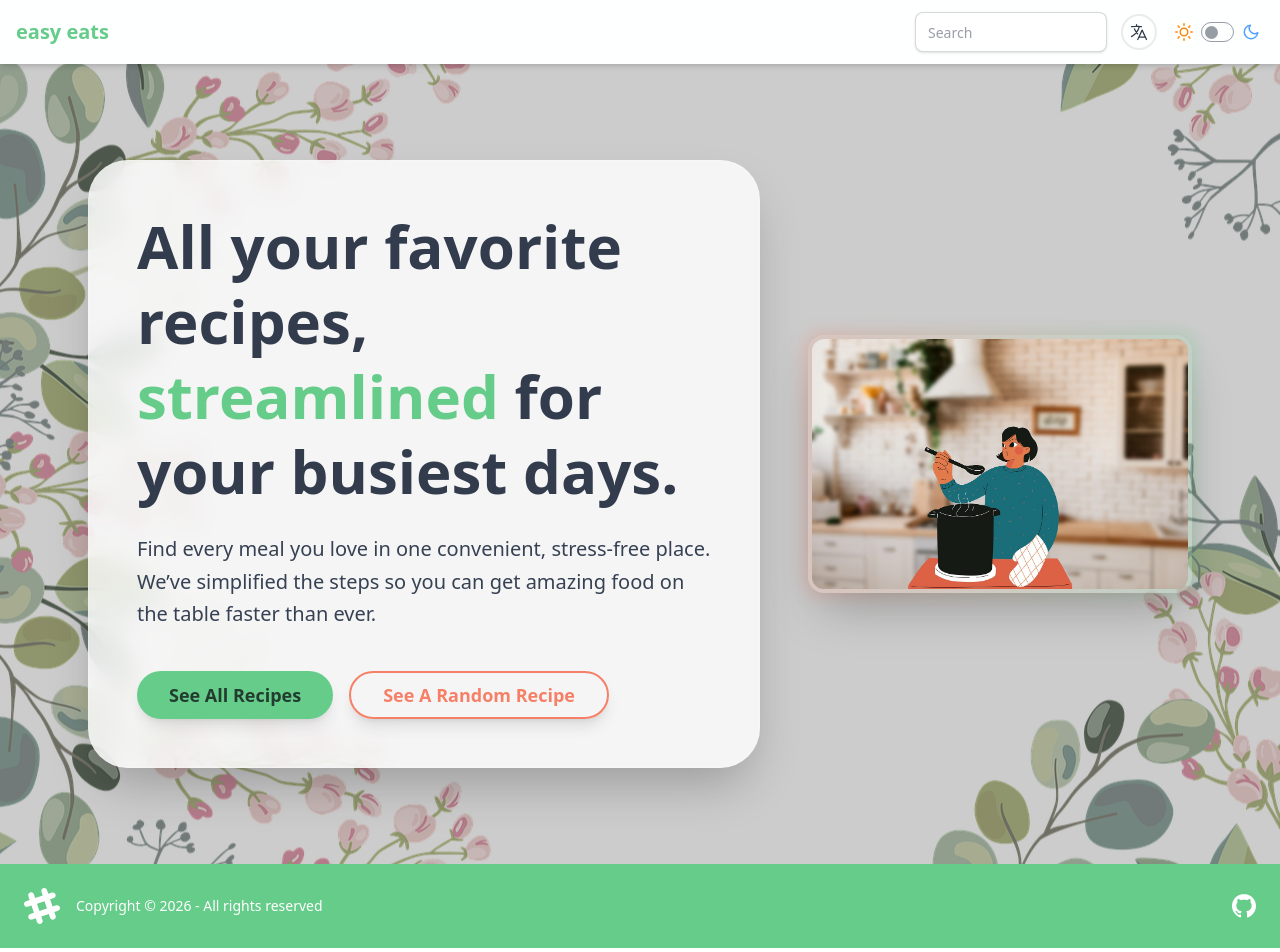
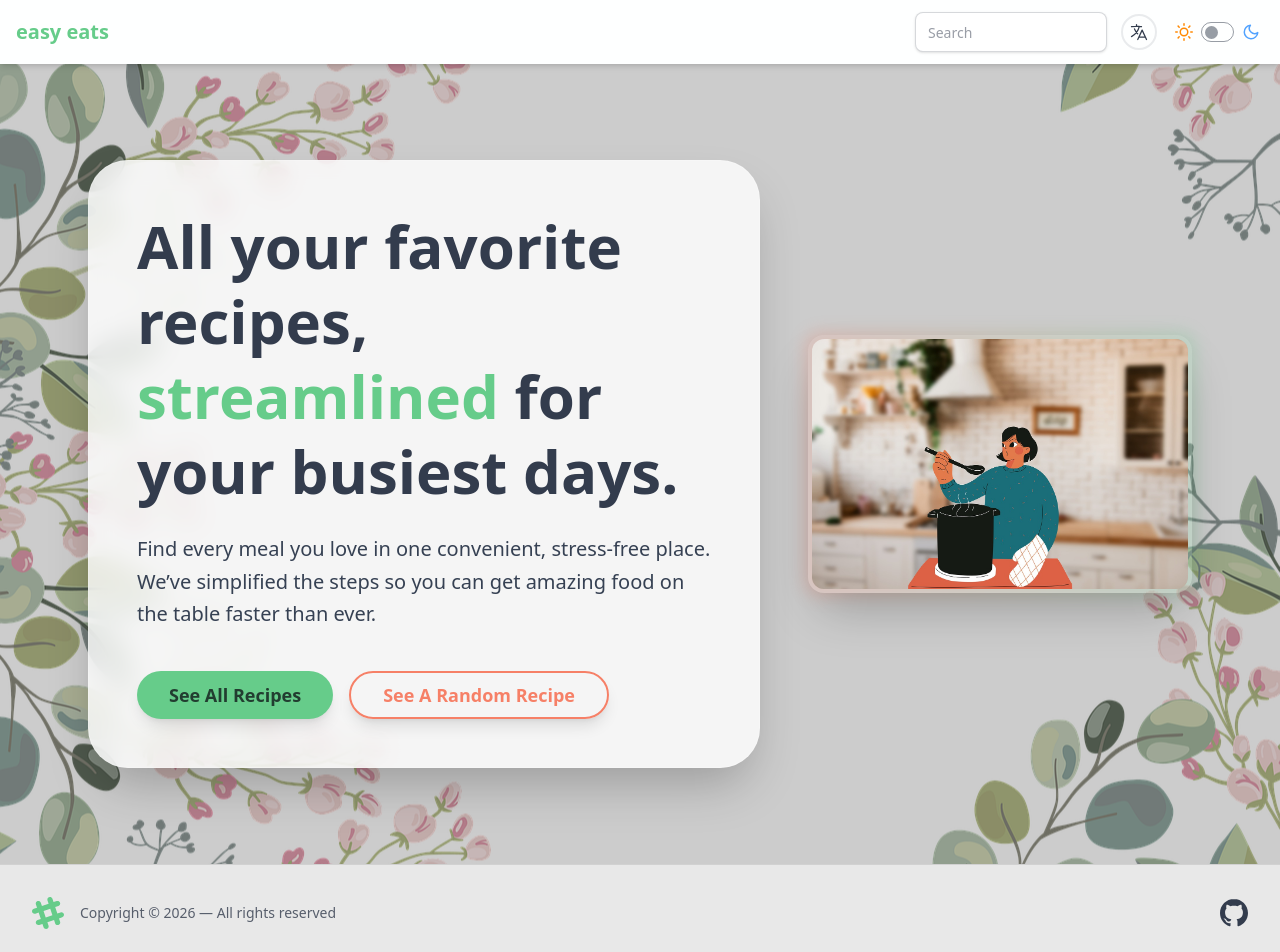
Before and after one commit to ArnauDavis/jsEasyEats, a React (Vite) app: page / in a window 1280 px wide. Shown: the top 952 px of the page. Built offline with nearby package versions, Linux system fonts and the light colour scheme.

Commit message:
updated footer

```diff
--- a/src/components/Footer.jsx
+++ b/src/components/Footer.jsx
@@ -3,28 +3,39 @@ import { useLanguage } from '../LanguageProvider'
 
 function Footer() {
   const { t } = useLanguage()
+
   return (
-    <footer className="footer w-full flex flex-col items-center gap-6 p-6 bg-primary text-white sm:flex-row sm:justify-between">
+    <footer className="footer w-full flex flex-col items-center gap-6 p-8 bg-base-200 text-base-content border-t border-base-300 sm:flex-row sm:justify-between transition-colors duration-300">
+
       <aside className="flex items-center gap-4">
         <svg
-          width="36"
-          height="36"
+          width="32"
+          height="32"
           viewBox="0 0 24 24"
           xmlns="http://www.w3.org/2000/svg"
           fillRule="evenodd"
           clipRule="evenodd"
-          className="fill-current">
+          className="fill-primary">
           <path
             d="M22.672 15.226l-2.432.811.841 2.515c.33 1.019-.209 2.127-1.23 2.456-1.15.325-2.148-.321-2.463-1.226l-.84-2.518-5.013 1.677.84 2.517c.391 1.203-.434 2.542-1.831 2.542-.88 0-1.601-.564-1.86-1.314l-.842-2.516-2.431.809c-1.135.328-2.145-.317-2.463-1.229-.329-1.018.211-2.127 1.231-2.456l2.432-.809-1.621-4.823-2.432.808c-1.355.384-2.558-.59-2.558-1.839 0-.817.509-1.582 1.327-1.846l2.433-.809-.842-2.515c-.33-1.02.211-2.129 1.232-2.458 1.02-.329 2.13.209 2.461 1.229l.842 2.515 5.011-1.677-.839-2.517c-.403-1.238.484-2.553 1.843-2.553.819 0 1.585.509 1.85 1.326l.841 2.517 2.431-.81c1.02-.33 2.131.211 2.461 1.229.332 1.018-.21 2.126-1.23 2.456l-2.433.809 1.622 4.823 2.433-.809c1.242-.401 2.557.484 2.557 1.838 0 .819-.51 1.583-1.328 1.847m-8.992-6.428l-5.01 1.675 1.619 4.828 5.011-1.674-1.62-4.829z"></path>
         </svg>
-        <p>{t('footer.text1')} © {new Date().getFullYear()} - {t('footer.text2')}</p>
+        <p className="font-medium opacity-80 text-center sm:text-left">
+          {t('footer.text1')} © {new Date().getFullYear()} — {t('footer.text2')}
+        </p>
       </aside>
-  <nav className="">
-    <a href="https://github.com/arnaudavis" target="_blank">
+
+      <nav className="flex gap-4">
+        <a
+          href="https://github.com/arnaudavis"
+          target="_blank"
+          rel="noopener noreferrer"
+          className="hover:text-primary transition-colors duration-200"
+          aria-label="GitHub"
+        >
           <svg
             xmlns="http://www.w3.org/2000/svg"
-        width="24"
-        height="24"
+            width="28"
+            height="28"
             viewBox="0 0 24 24"
             className="fill-current"
           >
```
Lines whose indentation alone changed are shown as unchanged.
